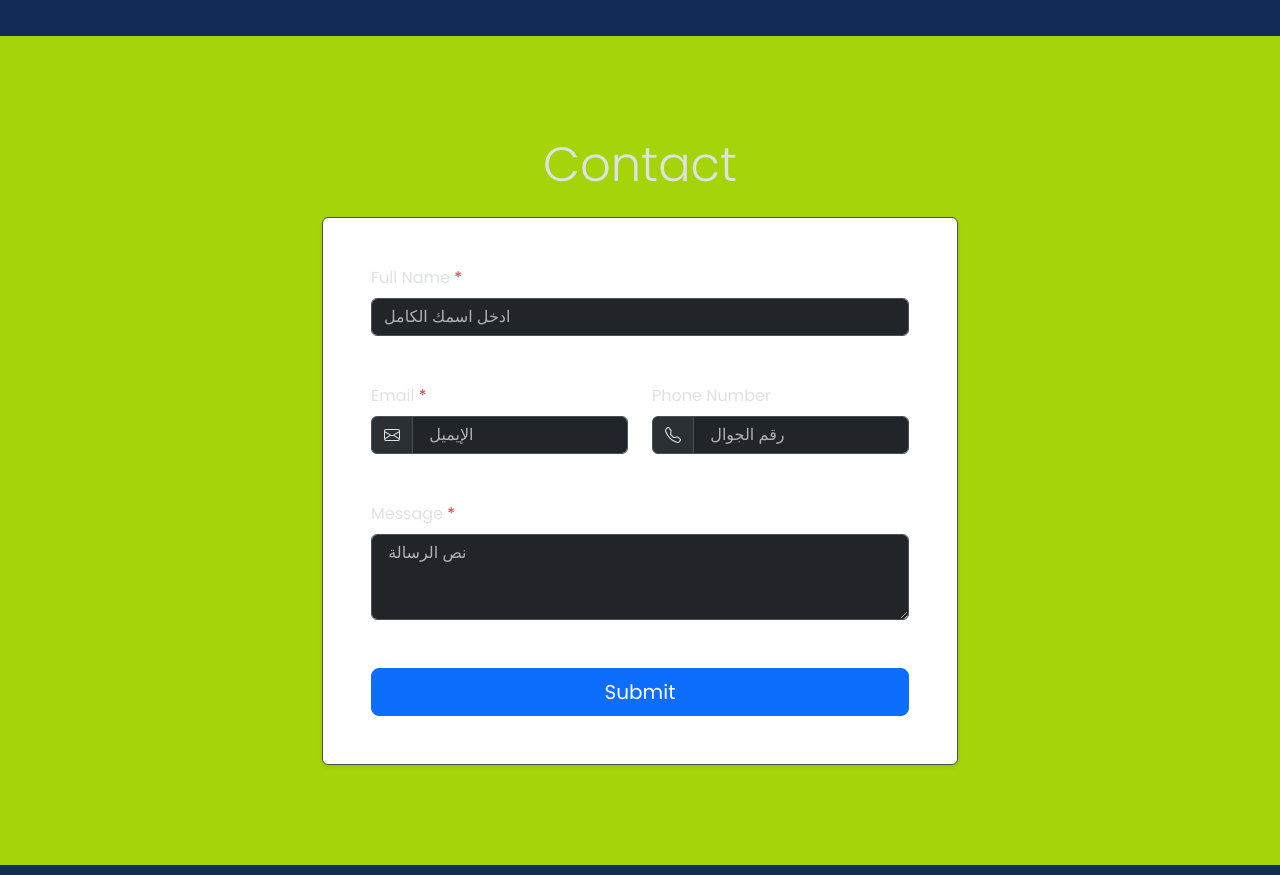
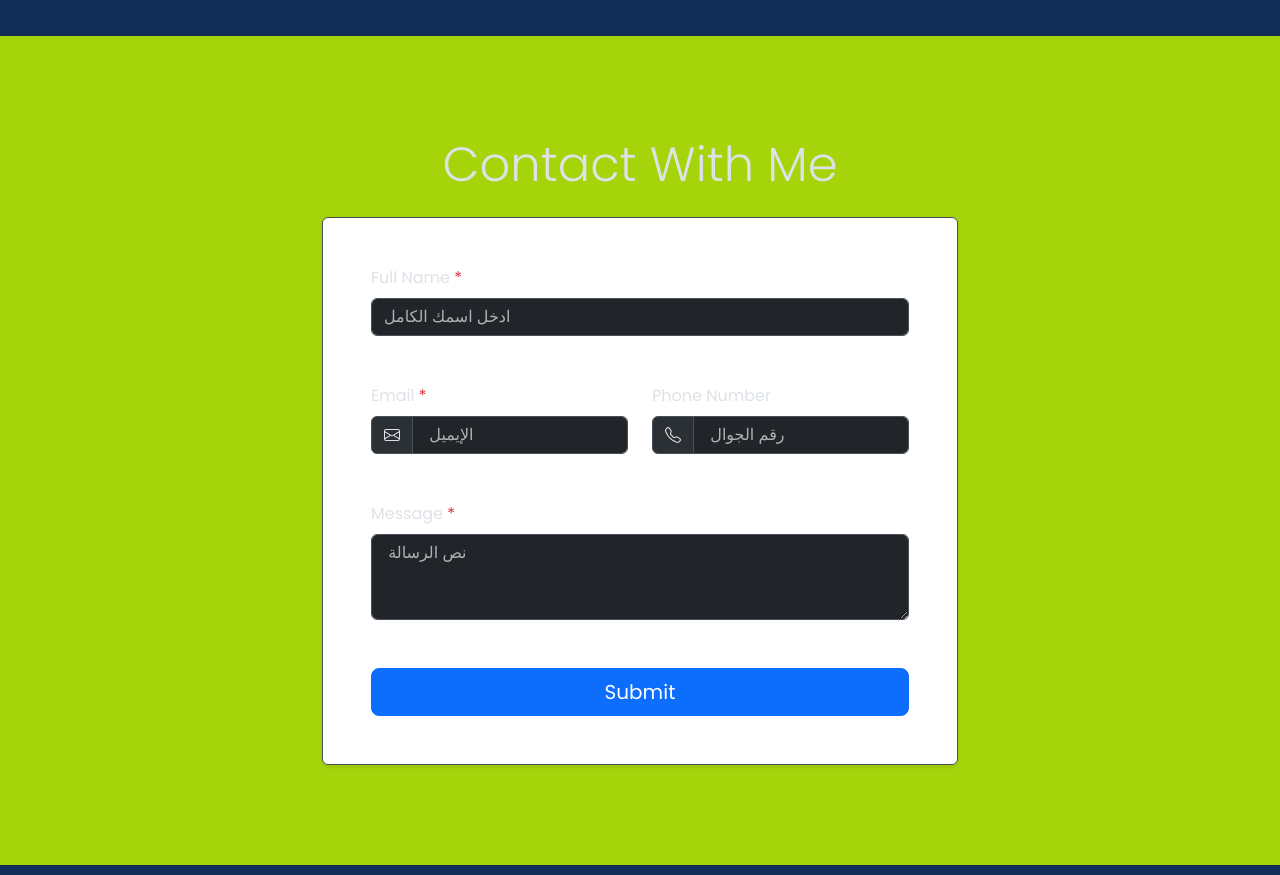
Before and after one commit to mhmdK11/CV, a plain HTML site: page index.html in a window 1280 px wide. Shown: the part 2420-3295 px from the top of the page. Drawn offline with nearby package versions, Linux system fonts and the light colour scheme.

Commit message:
final edit

```diff
--- a/index.html
+++ b/index.html
@@ -86,7 +86,7 @@
             <div class="container">
                 <div class="row justify-content-md-center">
                   <div class="col-12 col-md-10 col-lg-8 col-xl-7 col-xxl-6">
-                    <h2 class="mb-4 display-5 text-center">Contact</h2>
+                    <h2 class="mb-4 display-5 text-center">Contact With Me</h2>
 
                   </div>
                 </div>
```
